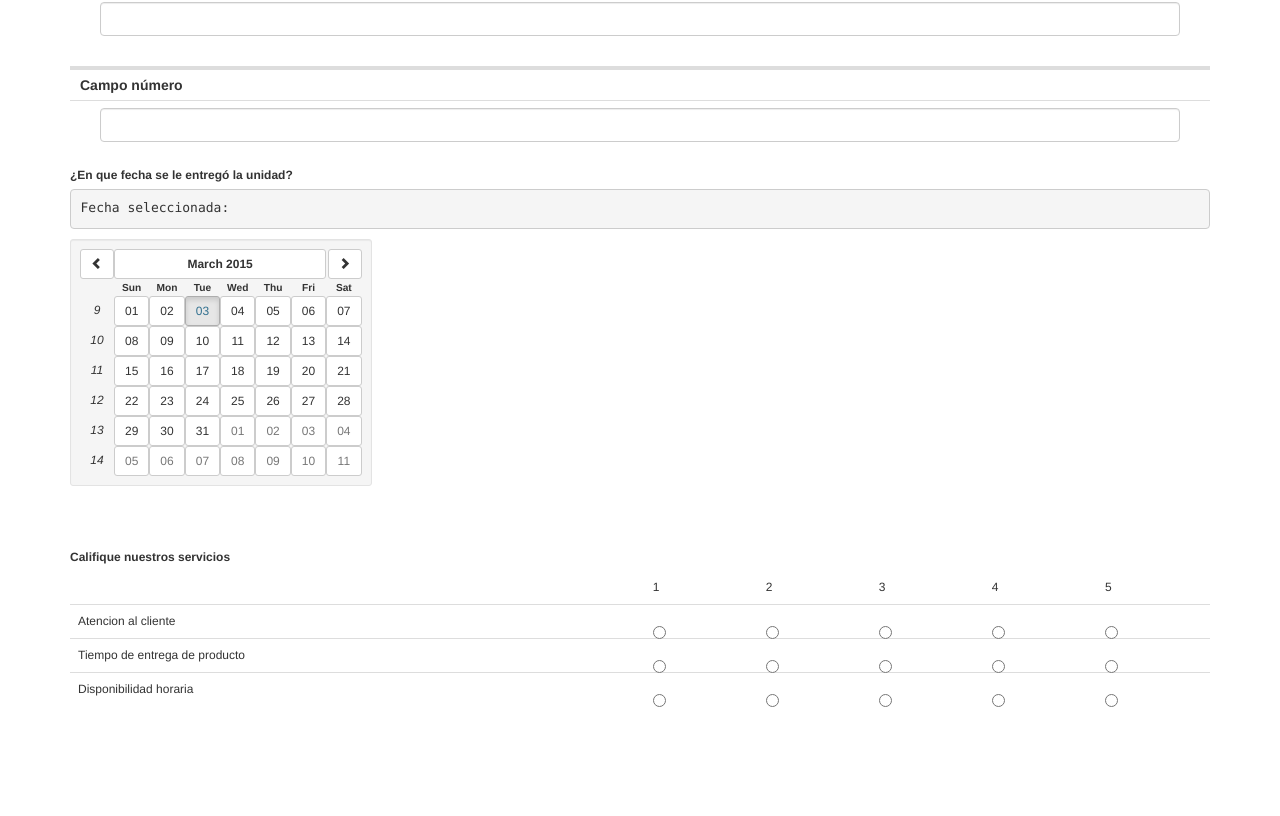
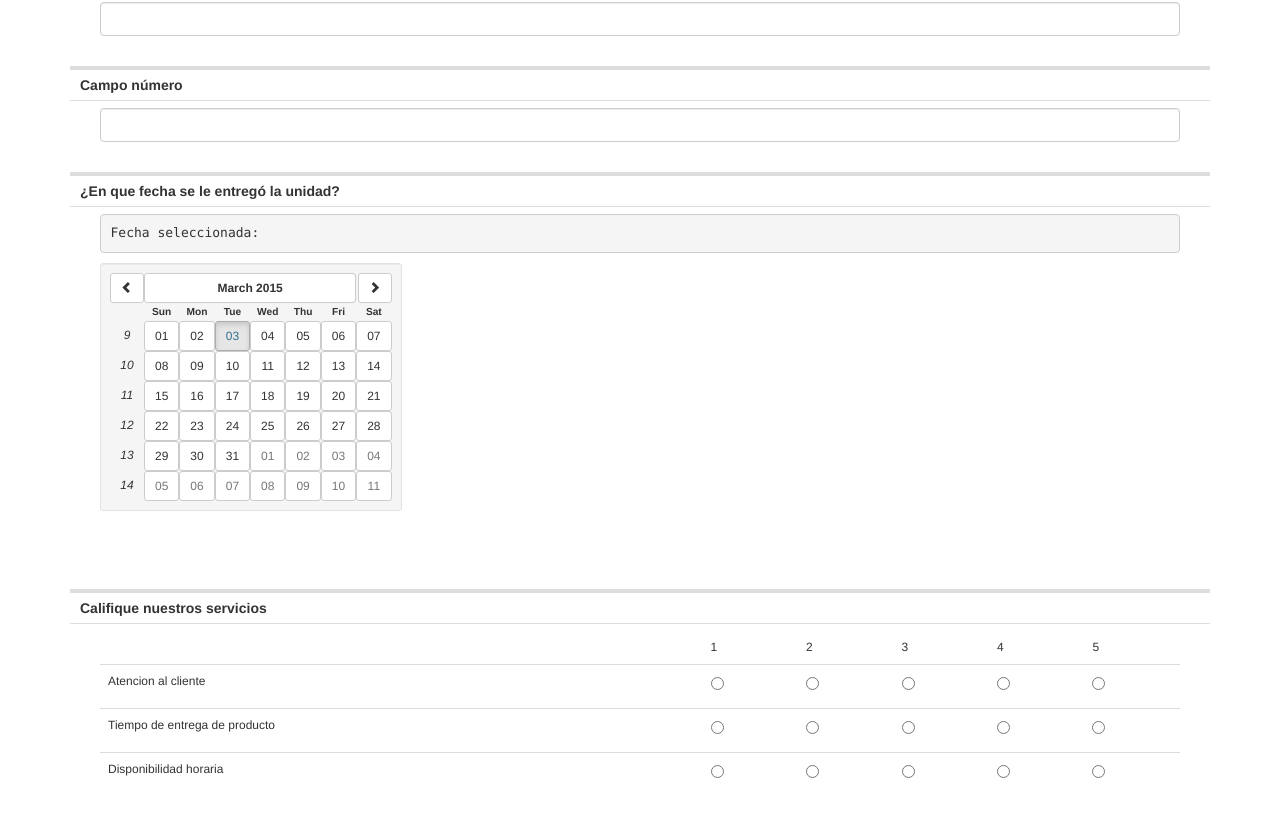
Before and after one commit to ivanzugnoni/encuestas-tecnom, a plain HTML site: page index.html in a window 1280 px wide. Shown: the part 1492-2308 px from the top of the page. Before the commit the page ends 2218 px from the top, so only its background shows below. Drawn offline with Linux system fonts and the light colour scheme; some packages are replaced by stand-ins of ours; a script that the page names is missing.

Commit message:
Fixed preguntaFecha and preguntaGrilla

```diff
--- a/views/encuesta.html
+++ b/views/encuesta.html
@@ -42,9 +42,8 @@
 
 	<!-- debugger -->
 	<div class="debugger">
-		<div ng-click="debugger = !debugger" style="cursor: pointer;"><u>mati_was_here</u></div>
+		<div ng-click="debugger = !debugger" style="cursor: pointer;"><u>DEBUGGER</u></div>
 		<div ng-show="debugger">
-			<b><u>DEBUGGER</b></u>
 			<div ng-repeat="pregunta in encuesta.preguntas">
 				<b><i>Pregunta {{$index}} - respuesta:</i></b> {{pregunta.respuesta}}
 			</div>
--- a/views/preguntaFecha.html
+++ b/views/preguntaFecha.html
@@ -1,10 +1,13 @@
 <div class="form-group">
-	<label>{{pregunta.titulo}}</label>
+    <div class="questionTitle">
+        <label>{{pregunta.titulo}}</label>
+    </div>
+    <div class="containerOptions">
+        <pre >Fecha seleccionada: <em>{{pregunta.respuesta | date:'fullDate' }}</em></pre>
 
-	<pre>Fecha seleccionada: <em>{{dt | date:'fullDate' }}</em></pre>
-
-	<div style="display:inline-block; min-height:290px;">
-	    <datepicker ng-model="dt" show-weeks="true" class="well well-sm"></datepicker>
-	</div>
+        <div style="display:inline-block; min-height:290px;">
+            <datepicker ng-model="pregunta.respuesta" show-weeks="true" class="well well-sm"></datepicker>
+        </div>
+    </div>
 
 </div>
--- a/views/preguntaGrilla.html
+++ b/views/preguntaGrilla.html
@@ -1,6 +1,8 @@
 <div class="form-group">
+    <div class="questionTitle">
         <label>{{pregunta.titulo}}</label>
-
+    </div>
+    <div class="containerOptions">
         <table class="table table-hover">
             <thead>
                 <tr>
@@ -12,11 +14,12 @@
                 <tr ng-repeat="fila in pregunta.filas">
                     <td>{{fila}}</td>
                     <td ng-repeat="chk in pregunta.columnas">
-                    <label class="radio-inline">
-                        <input type="radio" name="inlineRadioOptions{{$parent.$index}}" id="inlineRadio{{$parent.$index}}" value="option1">
+                        <label>
+                            <input ng-model="pregunta.respuesta[pregunta.filas[$parent.$index]]" type="radio" name="inlineRadioOptions{{$parent.$index}}" value="{{pregunta.columnas[$index]}}">
                         </label>
                     </td>
                 </tr>
             </tbody>
         </table>
     </div>
+</div>
```
Also changed, not shown: styles/styles.css (line endings or trailing spaces). Lines whose indentation alone changed are shown as unchanged.
